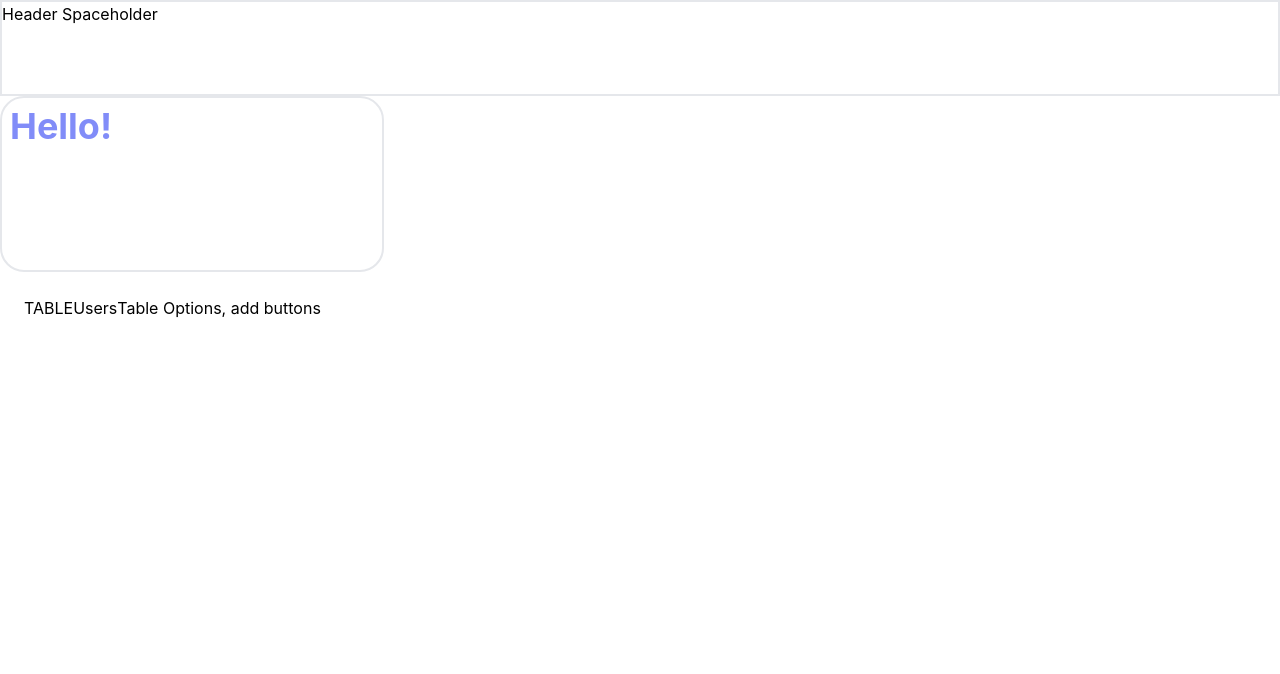
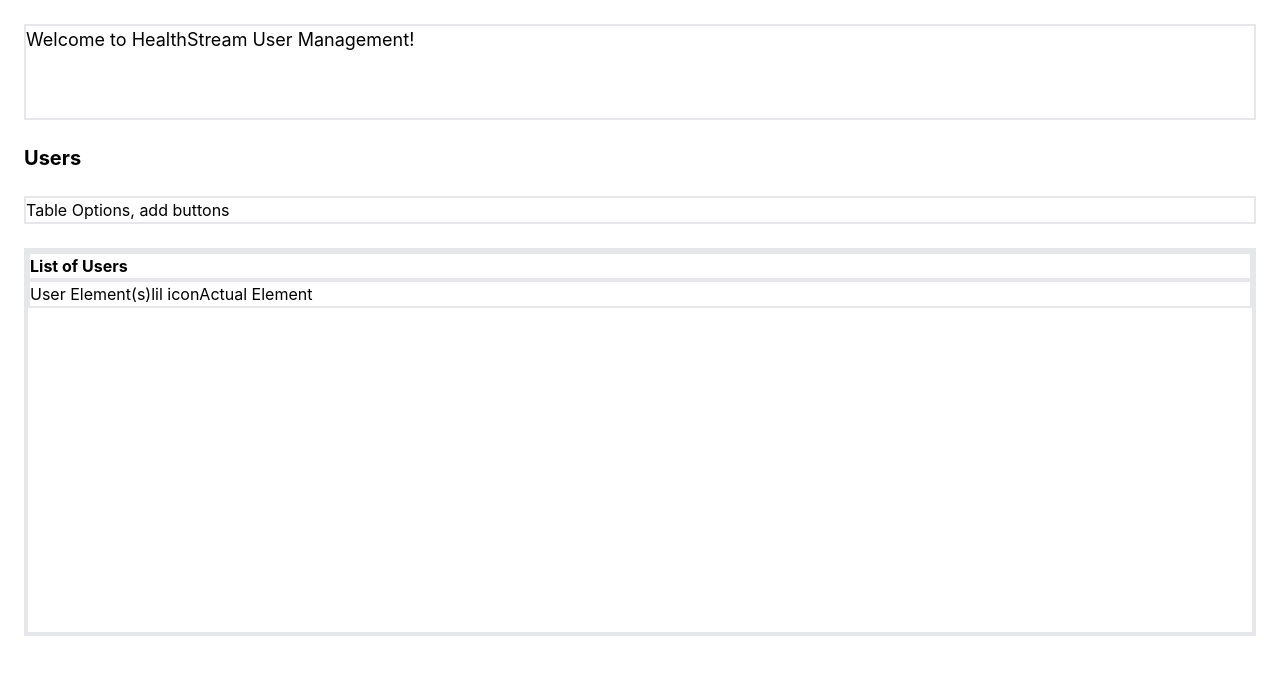
Before and after one commit to meganbyrd22/hs-users, a React (Create React App) app in the folder my-app/: page / in a window 1280 px wide. Shown: the top 674 px of the page. Built offline with nearby package versions, Linux system fonts and the light colour scheme.

Commit message:
chore: Add basic elements for table

```diff
--- a/my-app/src/App.tsx
+++ b/my-app/src/App.tsx
@@ -9,15 +9,19 @@
           TABLE HEADER
           </header>*/}
       <main>
-      <div className="h-24 border-2 border-red text-red">Header Spaceholder</div>
-      <h1 className="flex h-44 w-96 mr-2 p-2 self-center font-bold text-indigo-400 text-4xl border-2 bg-white rounded-3xl">Hello!</h1>
-      <section className='bg-trueGray-100 flex m-6'>
-        <div className='bg-green'>TABLE</div>
-        <div className='text-red'>Users</div>
-        <div>Table Options, add buttons</div>
-        <div className=""> {/*Table header*/} </div>
-          <div className=""> {/*TABLE*/} </div>
-            <div className=""> {/*Table lines */} </div>
+      <div className="h-24 border-2 border-red text-lg m-6">Welcome to HealthStream User Management!</div>
+      <div className="m-6 font-bold text-xl">Users</div>
+      <div className='border-2 m-6'>Table Options, add buttons</div>
+      <section className="bg-trueGray-100 flex flex-col m-6 border-2">
+        <div className="bg-white h-96 border-2">
+          <div className="border-2 font-bold">List of Users
+          </div>
+
+          <div className="border-2 flex">User Element(s)
+            <div>lil icon</div>
+            <div>Actual Element</div>
+          </div>
+        </div>
 
 
 
```
